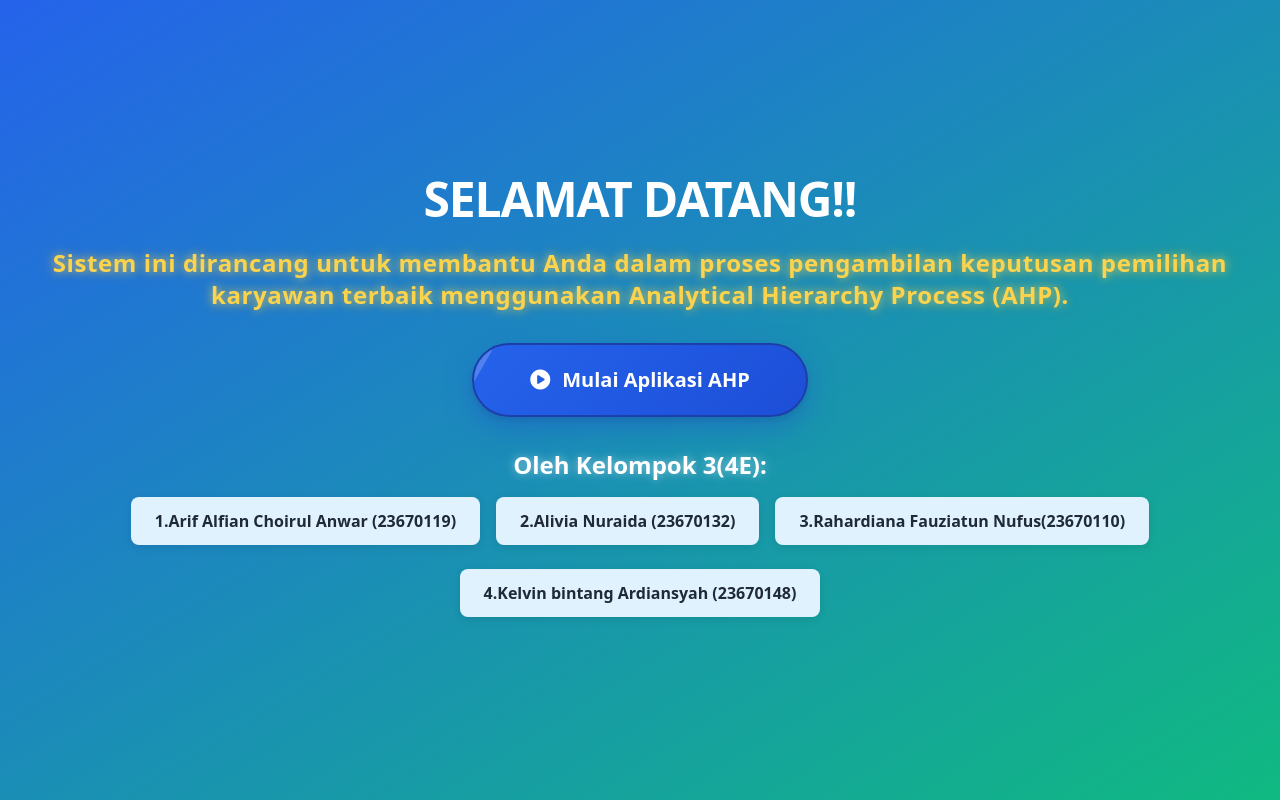
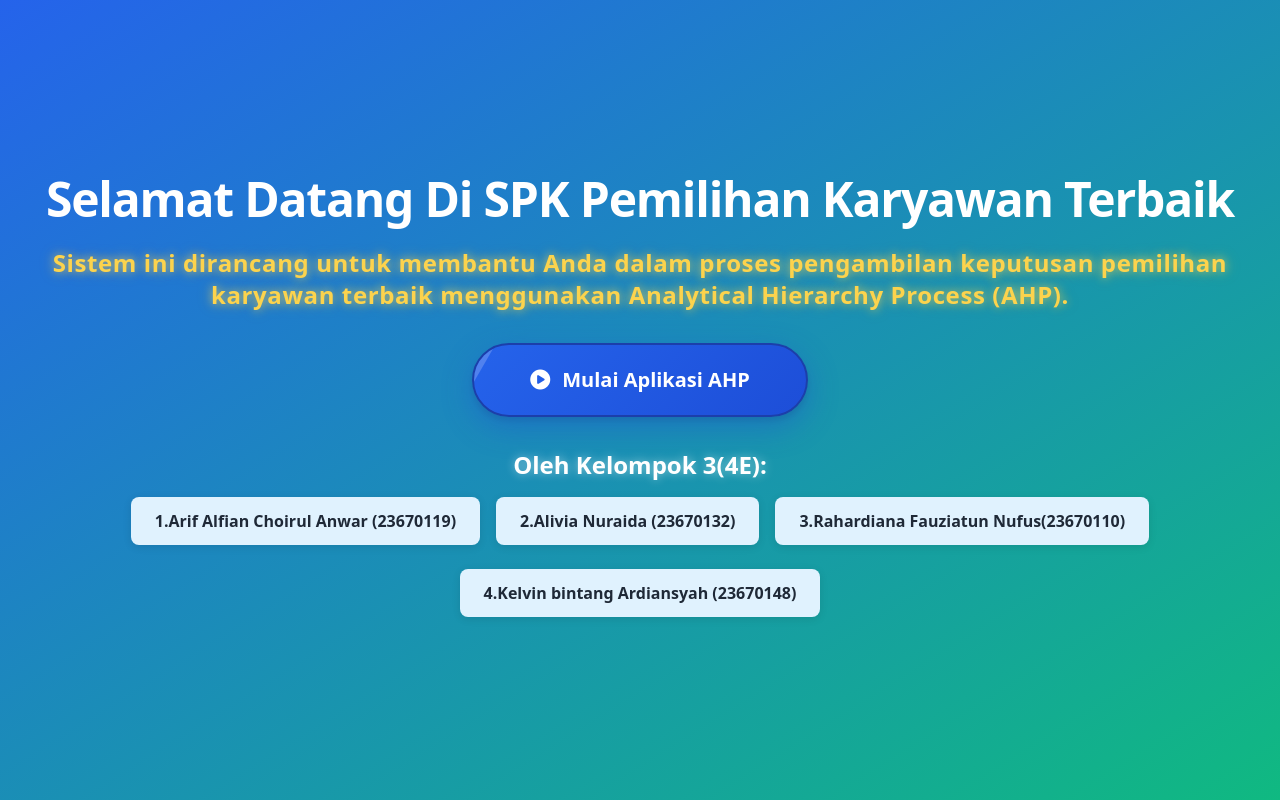
Before and after one commit to archel-canls/DSS-SPK-Pemilihan-Karyawan-Terbaik-Berbasis-AHP, a plain HTML site: page index.html in a window 1280 px wide. Drawn offline with nearby package versions, Linux system fonts and the light colour scheme.

Commit message:
Add files via upload

```diff
--- a/index.html
+++ b/index.html
@@ -108,7 +108,7 @@ body {
 <body class="luxury-header flex items-center justify-center min-h-screen">
     <div class="text-center p-4">
         <h1 class="text-3xl md:text-5xl font-display font-extrabold text-white tracking-tight leading-none">
-            SELAMAT DATANG!!
+            Selamat Datang Di SPK Pemilihan Karyawan Terbaik
         </h1><br>
         <p class="explanation-text text-xl md:text-2xl leading-relaxed mb-8 font-semibold">
             Sistem ini dirancang untuk membantu Anda dalam proses pengambilan keputusan pemilihan karyawan terbaik
```
